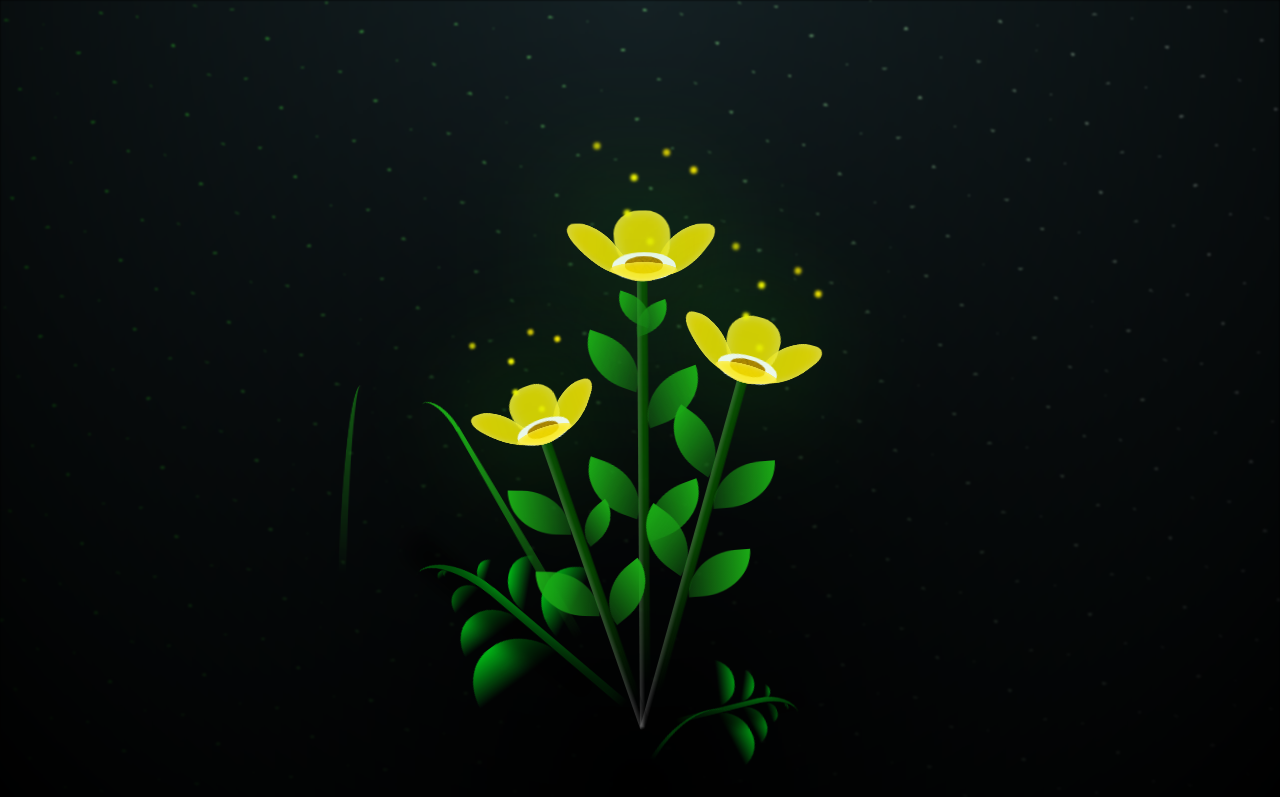
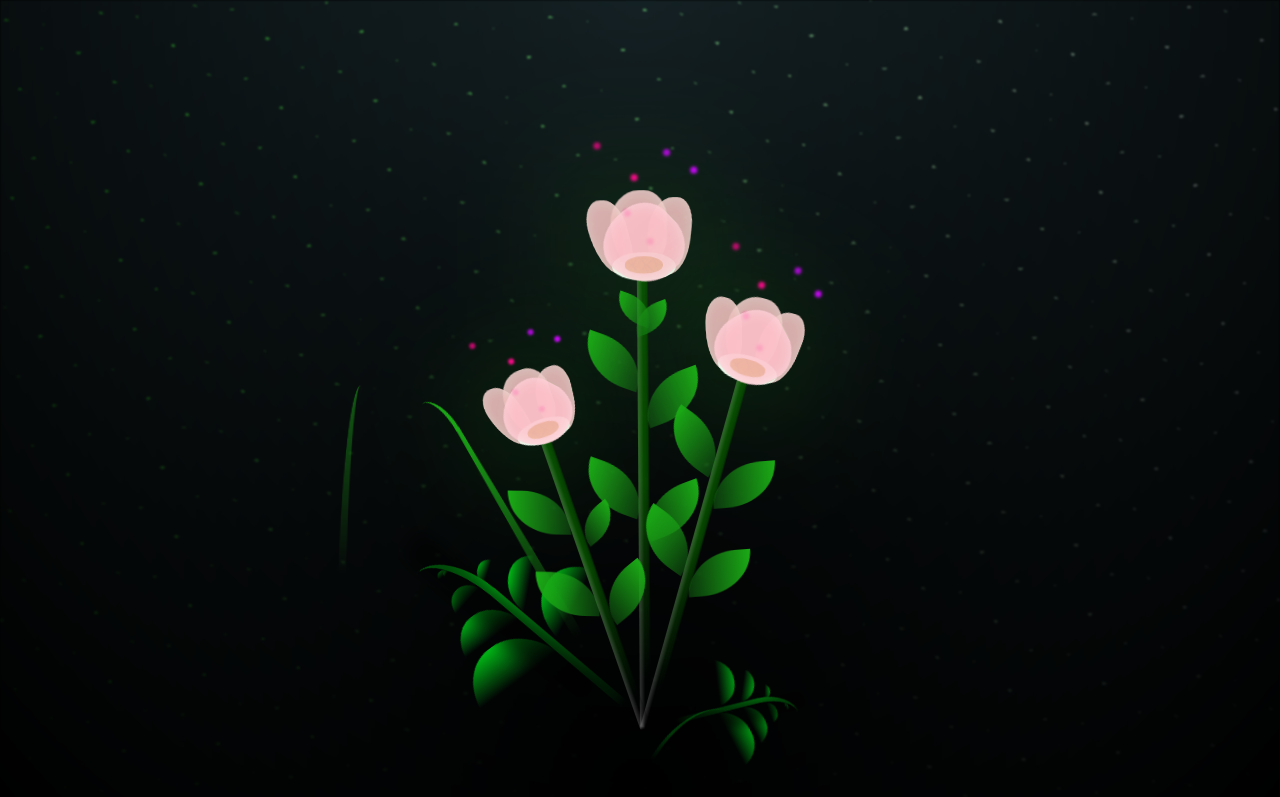
Before and after one commit to StefanManDu/Treyzi, a plain HTML site: page index.html in a window 1280 px wide. Both pictures are taken after a click on the button "Haga Clic". Drawn offline with Linux system fonts and the light colour scheme.

Commit message:
Update main.css

```diff
--- a/css/main.css
+++ b/css/main.css
@@ -169,29 +169,29 @@ body {
   left: 50%;
   width: 8vmin;
   height: 11vmin;
-  border-radius: 51% 49% 47% 53%/44% 45% 55% 69%;
+  border-radius: 58% 48% 48% 58%/48% 45% 55% 69%;
   background-color: #1aaa15;
-  background-image: linear-gradient(to top, #fce700, #fce700);
+  background-image: linear-gradient(to top, #FFC0CB, #FFC0CB);
   transform-origin: bottom center;
   opacity: 0.9;
   box-shadow: inset 0 0 2vmin rgba(255, 255, 255, 0.5);
 }
 .flower__leaf--1 {
-  transform: translate(-10%, 1%) rotateY(40deg) rotateX(-50deg);
+  transform: translate(-10%, 1%) rotateY(40deg) rotateX(-10deg);
 }
 .flower__leaf--2 {
-  transform: translate(-50%, -4%) rotateX(40deg);
+  transform: translate(-55%, -7%) rotateX(5deg);
 }
 .flower__leaf--3 {
-  transform: translate(-90%, 0%) rotateY(45deg) rotateX(50deg);
+  transform: translate(-90%, 0%) rotateY(45deg) rotateX(20deg);
 }
 .flower__leaf--4 {
-  width: 8vmin;
-  height: 8vmin;
+  width: 11vmin;
+  height: 11vmin;
   transform-origin: bottom left;
-  border-radius: 4vmin 10vmin 4vmin 4vmin;
-  transform: translate(0%, 18%) rotateX(70deg) rotate(-43deg);
-  background-image: linear-gradient(to top, #fce700, #fce700);
+  border-radius: 4vmin 10vmin 8vmin vmin;
+  transform: translate(0%, 32%) rotateX(11deg) rotate(-43deg);
+  background-image: linear-gradient(to top, #FFC0CB, #FFC0CB);
   z-index: 1;
   opacity: 0.8;
 }
@@ -291,14 +291,14 @@ body {
   bottom: 0vmin;
   width: 1vmin;
   height: 1vmin;
-  background-color: rgb(255, 251, 0);
+  background-color: rgb(255 0 140);
   border-radius: 50%;
   filter: blur(0.2vmin);
   -webkit-animation: light-ans 4s linear infinite backwards;
           animation: light-ans 4s linear infinite backwards;
 }
 .flower__light:nth-child(odd) {
-  background-color: #fce700;
+  background-color: #cb00fc;
 }
 .flower__light--1 {
   left: -2vmin;
@@ -1345,6 +1345,7 @@ body {
   }
 }
 
+
 #content1 {
   align-items: center !important;
 
@@ -1353,8 +1354,9 @@ body {
   height: 70vh !important; /
 }
 
+.container * {
 
-.container * {
+
   -webkit-animation-play-state: paused !important;
           animation-play-state: paused !important;
 }/*# sourceMappingURL=main.css.map */
```
